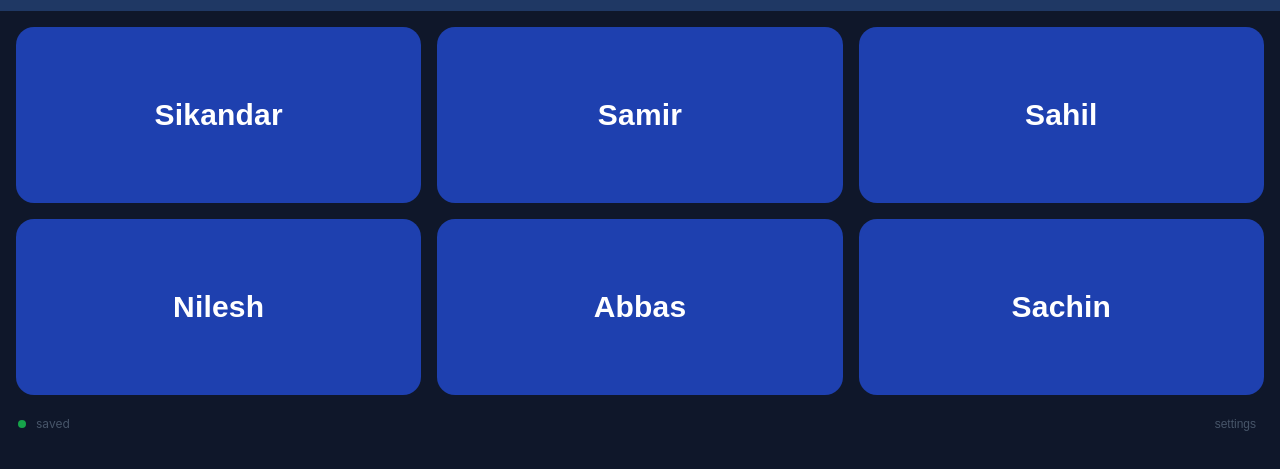
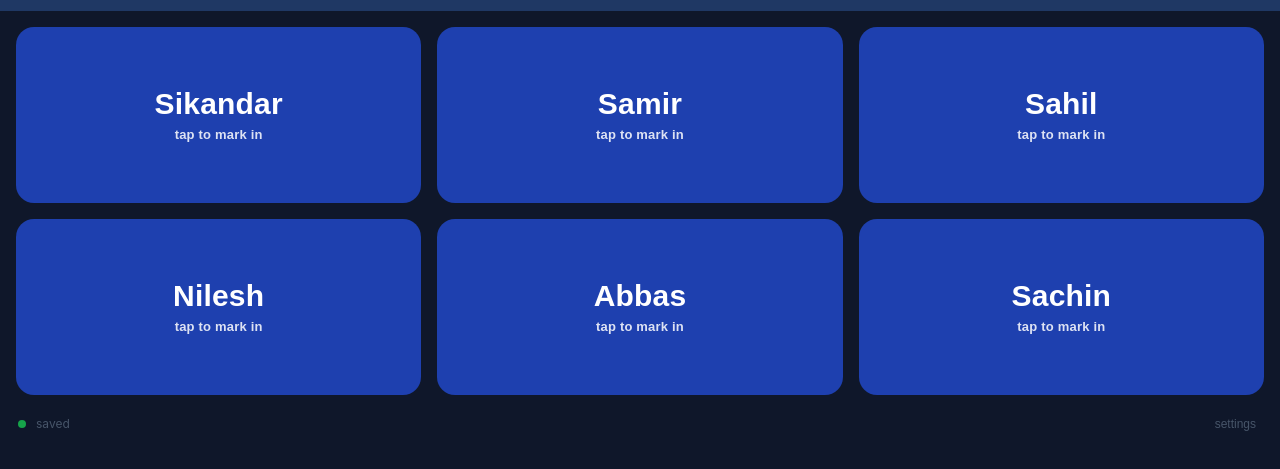
Before and after one commit to caatik8412/STAFF, a plain HTML site: page index.html in a window 1280 px wide. Shown: the part 45-514 px from the top of the page. Drawn offline with Linux system fonts and the light colour scheme; no server answers.

Commit message:
Update index.html

```diff
--- a/index.html
+++ b/index.html
@@ -33,6 +33,8 @@ header .d{font-size:13px;opacity:.85;white-space:nowrap}
         min-height:clamp(130px,22vh,190px);width:100%;
         display:flex;flex-direction:column;align-items:center;justify-content:center;gap:6px}
 .person small{font-size:13px;font-weight:600;opacity:.85}
+/* green while they are in, so a glance at the wall says who is on the floor */
+.person.here{background:#15803d}
 .person.done{background:#1e293b;color:#64748b}
 .person:active{transform:scale(.98)}
 
@@ -94,9 +96,10 @@ textarea{min-height:150px;line-height:1.7}
    The attendance app
 
    It hangs on a wall or sits in a pocket and it does one thing. Names, nothing
-   else. Tap your own and the time is written down - coming in, going for
-   lunch, coming back, going home, in that order, so nobody has to choose which
-   one they mean.
+   else. Tap your own and the time is written down. The first tap of the day is
+   coming in, the next is going out, and so it goes - lunch, a run to the
+   godown, home - so nobody has to choose which button this one is. At midnight
+   the day starts empty again.
 
    It is one file, so there is one thing to put on the site and nothing beside
    it to keep in step. It can be added to a phone's home screen and it opens
@@ -120,12 +123,19 @@ var $ = function (i) { return document.getElementById(i); };
 var EXEC = "https://script.google.com/macros/s/AKfycbwEt_03-oIDaeWRVgSd7UVfsBlF83N3yNm2H0FH_SEUSyZe6sPmq2bYwnOlgQRlZEBo/exec";
 
 var K_NAMES = "pf_punch_names", K_Q = "pf_punch_queue",
-    K_SEEN = "pf_punch_seen", K_SKEW = "pf_punch_skew";
+    K_SEEN = "pf_punch_seen", K_SKEW = "pf_punch_skew",
+    K_MINE = "pf_punch_mine";
 
 var DEFAULT_NAMES = ["Sikandar","Samir","Sahil","Nilesh","Abbas","Sachin"];
-var MARKS = [["in","came in"],["lo","out for lunch"],["li","back from lunch"],["out","left"]];
+/* Odd taps are coming in, even ones going out. Two words, and that is the
+   whole of it. */
+var MARKS = [["in","came in"],["out","went out"]];
 
-var NAMES = [], QUEUE = [], SEEN = { date:"", marks:[] }, SKEW = 0, BUSY = false;
+/* SEEN is what the sheet says; MINE is what was tapped on this phone today.
+   A tap leaves the queue the moment it is safely up, so without MINE it would
+   disappear off the screen until the sheet got round to echoing it back. */
+var NAMES = [], QUEUE = [], SEEN = { date:"", marks:[] }, MINE = { date:"", marks:[] },
+    SKEW = 0, BUSY = false;
 
 function get(k, d){ try { var v = localStorage.getItem(k); return v ? JSON.parse(v) : d; } catch(e){ return d; } }
 function put(k, v){ try { localStorage.setItem(k, JSON.stringify(v)); } catch(e){} }
@@ -133,6 +143,7 @@ function put(k, v){ try { localStorage.setItem(k, JSON.stringify(v)); } catch(e)
 NAMES = get(K_NAMES, DEFAULT_NAMES);
 QUEUE = get(K_Q, []);
 SEEN  = get(K_SEEN, { date:"", marks:[] });
+MINE  = get(K_MINE, { date:"", marks:[] });
 SKEW  = get(K_SKEW, 0);
 
 /* ---------- the clock ---------- */
@@ -168,21 +179,30 @@ function learnClock(serverHHMM, serverDate){
 
 /* ---------- what is known about today ---------- */
 function marksToday(){
-  if (SEEN.date !== today()) SEEN = { date: today(), marks: [] };
+  var d = today();
+  if (SEEN.date !== d) SEEN = { date:d, marks:[] };
+  if (MINE.date !== d) { MINE = { date:d, marks:[] }; put(K_MINE, MINE); }
   var all = SEEN.marks.slice();
-  QUEUE.forEach(function(q){ if (q.date === today()) all.push({ name:q.name, mark:q.mark, time:q.time }); });
-  return all;
+  MINE.marks.forEach(function(m){ all.push(m); });
+  QUEUE.forEach(function(q){ if (q.date === d) all.push({ name:q.name, mark:q.mark, time:q.time }); });
+  /* the same minute from two places is one tap */
+  var seen = {};
+  return all.filter(function(m){
+    var k = m.name + "|" + m.time;
+    if (seen[k]) return false;
+    seen[k] = 1; return true;
+  });
 }
+/* Everything this person has tapped today, earliest first. */
 function forPerson(name){
-  var mine = {};
-  marksToday().forEach(function(m){ if (m.name === name) mine[m.mark] = m.time; });
-  return mine;
+  return marksToday().filter(function(m){ return m.name === name; })
+    .map(function(m){ return m.time; })
+    .filter(function(t,i,a){ return a.indexOf(t) === i; })
+    .sort();
 }
-function nextFor(name){
-  var mine = forPerson(name);
-  for (var i=0; i<MARKS.length; i++) if (!mine[MARKS[i][0]]) return MARKS[i];
-  return null;
-}
+function isIn(name){ return forPerson(name).length % 2 === 1; }
+/* There is always a next tap - somebody can always step out and come back. */
+function nextFor(name){ return isIn(name) ? MARKS[1] : MARKS[0]; }
 
 /* ---------- the screen ---------- */
 function esc(s){
@@ -205,10 +225,15 @@ function niceDate(){
 function draw(){
   $("dateLine").textContent = niceDate();
   $("people").innerHTML = NAMES.map(function(name){
-    var nx = nextFor(name);
-    return '<button class="person' + (nx ? "" : " done") + '"'
-      + (nx ? ' onclick="mark(' + esc(JSON.stringify(name)) + ')"' : ' disabled')
-      + '>' + esc(name) + (nx ? '' : '<small>done for today</small>') + '</button>';
+    var mine = forPerson(name), inNow = mine.length % 2 === 1;
+    var last = mine.length ? ampm(mine[mine.length-1]) : "";
+    return '<button class="person' + (inNow ? " here" : "") + '"'
+      + ' onclick="mark(' + esc(JSON.stringify(name)) + ')">'
+      + esc(name)
+      + '<small>' + (mine.length
+          ? (inNow ? "in since " + last : "out at " + last)
+          : "tap to mark in") + '</small>'
+      + '</button>';
   }).join("")
   || '<div class="card muted">No names yet. Open <b>settings</b> below and type them, one to a line.</div>';
   var pend = QUEUE.length;
@@ -222,12 +247,17 @@ function draw(){
 /* ---------- marking ---------- */
 function mark(name){
   var nx = nextFor(name);
-  if (!nx) return;
+  var t = hhmm();
+  /* two taps in the same minute are the same tap - a double press, a handover */
+  if (forPerson(name).indexOf(t) >= 0) { say(esc(name) + " \u2014 already marked at " + ampm(t), "ok"); return; }
   var rec = { id: String(Date.now()) + Math.random().toString(36).slice(2,7),
-              date: today(), name: name, mark: nx[0], time: hhmm() };
+              date: today(), name: name, mark: nx[0], time: t };
   /* Written on the phone first, and shown as marked at once. Whether the
      internet is there decides when it goes up, not whether it counted. */
   QUEUE.push(rec); put(K_Q, QUEUE);
+  if (MINE.date !== rec.date) MINE = { date:rec.date, marks:[] };
+  MINE.marks.push({ name:rec.name, mark:rec.mark, time:rec.time });
+  put(K_MINE, MINE);
   draw();
   say(esc(name) + " — " + nx[1] + " at " + ampm(rec.time), "ok");
   if (navigator.vibrate) navigator.vibrate(45);
@@ -262,8 +292,13 @@ function take(d){
   if (d.shop) $("shop").textContent = d.shop;
   SEEN = { date: d.date, marks: [] };
   (d.staff || []).forEach(function(p){
-    Object.keys(p.marks || {}).forEach(function(k){
-      SEEN.marks.push({ name:p.name, mark:k, time:p.marks[k] });
+    var t = p.times;
+    /* the sheet sends the times in order; an older sheet still sends the four
+       named marks, which alternate the same way, so both read back */
+    if (!t) { t = []; ["in","lo","li","out"].forEach(function(k){
+      if (p.marks && p.marks[k]) t.push(p.marks[k]); }); }
+    t.forEach(function(time, i){
+      SEEN.marks.push({ name:p.name, mark:(i%2?"out":"in"), time:time });
     });
   });
   put(K_SEEN, SEEN);
```
